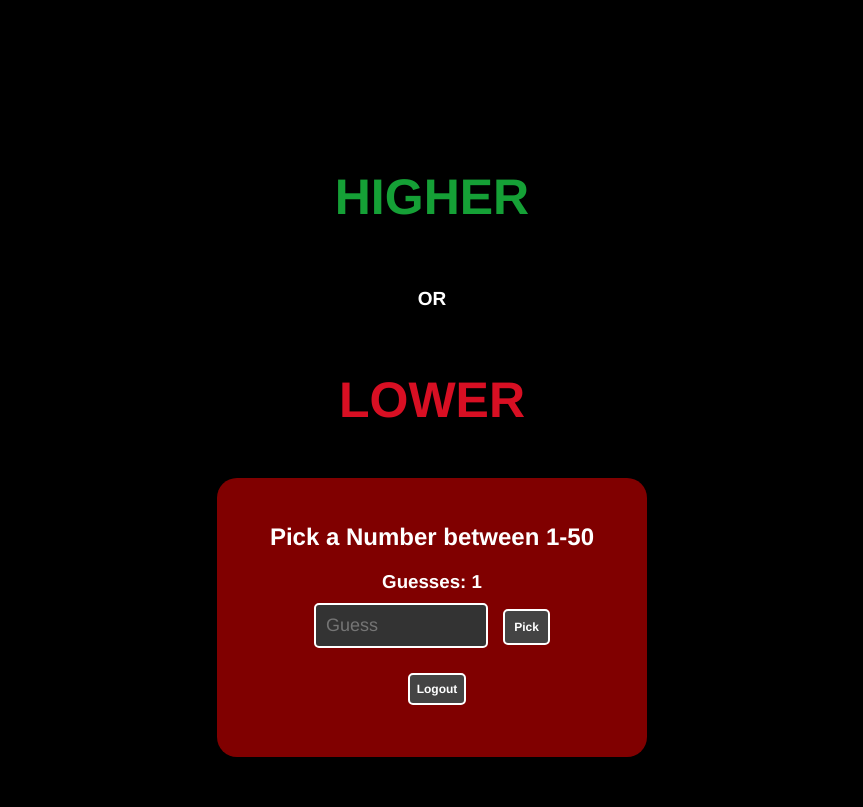
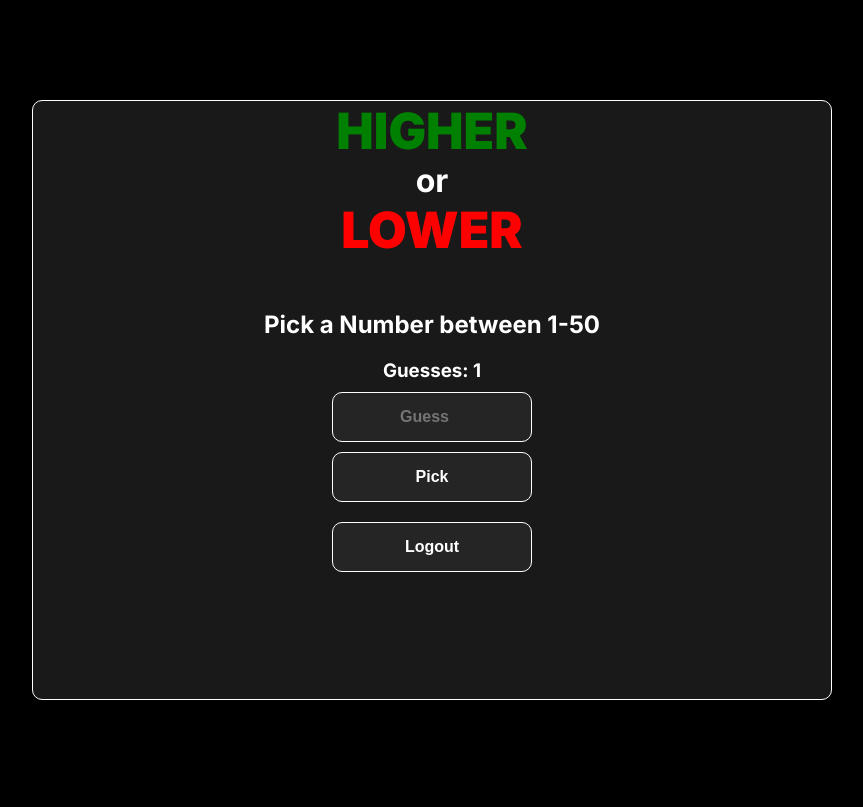
Before and after one commit to lhyvi/Ass05, a PHP site: page /higherlower.php in a window 1280 px wide. Shown: the whole page, without its empty margins (208-1071 px from the left). After the commit the page ends 700 px from the top, so only its background shows below. Run offline with PHP 8.4, Linux system fonts and the light colour scheme; the visitor is signed in with stand-in values (Sample User, id 1).

Commit message:
final assessment 05

```diff
--- a/CSS/higherlower.css
+++ b/CSS/higherlower.css
@@ -1,95 +1,96 @@
 @import url('https://fonts.googleapis.com/css2?family=Inter:ital,opsz,wght@0,14..32,100..900;1,14..32,100..900&display=swap');
 
-*{
-    font-family: Helvetica, sans-serif;
-    color: white;
+* {
+    margin: 0;
+    padding: 0;
+    box-sizing: border-box;
 }
 
-body{
-    margin-top: 220px;
-    text-align: center;
+body {
+    font-family: 'Inter', sans-serif;
+    color: white;
     background-color: black;
+    height: 100vh;
+    display: flex;
+    justify-content: center;
+    align-items: center;
 }
 
-input[type="number"]{
-    width: 150px;
-    padding: 10px;
-    margin: 10px 0;
-    font-size: 18px;
-    border-radius: 5px;
-    border: 2px solid #fff;
-    background-color: #333;
-    color: white;
+.container {
+    background: rgba(50, 50, 50, 0.5);
+    display: flex;
+    justify-content: flex-start;
+    align-items: center;
+    flex-direction: column;
+    text-align: center;
+    backdrop-filter: blur(10px);
+    border: 1px solid white;
+    border-radius: 10px;
+    width: 800px;
+    height: 600px;
 }
 
-button {
-    font-weight: 600;
-    margin-left: 10px;
-    padding: 9px 9px;
-    font-size: 12px;
-    background-color: #444;
-    color: white;
-    border: 2px solid white;
-    border-radius: 5px;
-    cursor: pointer;
-    transition: background-color 0.3s ease;
+.upper-container, .lower-container {
+    display: flex;
+    justify-content: center;
+    align-items: center;
+    text-align: center;
+    flex-direction: column;
 }
 
-button:hover {
-    background-color: #555;
+.upper-container {
+    width: 100%;
+    border-radius: 10px;
+    margin-bottom: 50px;
 }
 
-#box{
-    width: 30%;
-    margin: 50px auto;
-    padding: 25px;
-    background-color: rgba(255, 0, 0, 0.5);
-    border-radius: 20px;
-    border: 2px white;
+input, button, .guess, .logout, .play-again {
+    margin: 10px 0;
+    color: white;
+    background: rgba(50, 50, 50, 0.5);
+    padding: 15px 20px;
+    width: 200px;
+    border: 1px solid #ccc;
+    border-radius: 5px;
+    text-align: center;
 }
 
-h1{
-    margin-top: -105px;
-    font-size: 50px;
-    display: flex;
-    flex-direction: column;
-    align-items: center;
-    line-height: 1.1;
+input.guess, button {
+    display: block;
 }
 
-#green {
-    color: #15a036;
+button, .guess, .logout, .play-again {
+    font-size: 16px;
+    font-weight: bolder;
+    cursor: pointer;
+    background-color: rgba(50, 50, 50, 0.5);
+    border: 1px solid white;
+    border-radius: 10px;
+    margin-bottom: 10px;
 }
 
-#red {
-    color: #d80f23;
+button:hover, .logout:hover, .play-again:hover {
+    background-color: #dc143c;
 }
 
-#white {
-    color: white;
-    font-size: 19px;
-    line-height: 2;
+.winner {
+    color: green;
+    font-size: 50px;
+    font-weight: bolder;
 }
 
-#green, #white, #red {
-    margin: 0;
+.green {
+    color: green;
+    font-size: 50px;
+    font-weight: bolder;
 }
 
-input[type="submit"]{
-    font-weight: 600;
-    margin-top: 15px;
-    margin-left: 10px;
-    margin-bottom: 8px;
-    padding: 7px 7px;
-    font-size: 12px;
-    background-color: #444;
-    color: white;
-    border: 2px solid white;
-    border-radius: 5px;
-    cursor: pointer;
-    transition: background-color 0.3s ease;
+.red {
+    color: red;
+    font-size: 50px;
+    font-weight: bolder;
 }
 
-input[type="submit"]:hover {
-    background-color: #555;
+h2{
+    margin-bottom: 20px;
 }
--- a/higherlower.php
+++ b/higherlower.php
@@ -18,13 +18,16 @@ if (!isset($_SESSION['random_number']) or !isset($_SESSION['guesses'])) {
 <html lang="en">
 <head>
     <meta charset="UTF-8">
-    <meta name="viewport" content="width=device-width, initial-scale=1.0">
+    <meta name="viewport" content="wclassth=device-wclassth, initial-scale=1.0">
     <title>Higher Lower</title>
     <link rel="stylesheet" type="text/css" href="CSS/higherlower.css">
 </head>
 <body>
-	<h1><br><span id="green">HIGHER</span><br><span id="white">OR</span><br><span id="red">LOWER</span></h1>
-	<div id="box">
+	<div class="container">
+		<div class="upper-container">
+			<h1><span class="green">HIGHER</span><br> or <br><span class="red">LOWER</span></h1>
+		</div>
+		<div class="lower-container">
 		<?php
 		$win = false;
 
@@ -39,29 +42,27 @@ if (!isset($_SESSION['random_number']) or !isset($_SESSION['guesses'])) {
 				$_SESSION['guesses'] += 1;
 			} else {
 				$win = true;
-
 			}
 		}
+
 		if ($win) {
 			$final_guesses = $_SESSION['guesses'];
 			$_SESSION['random_number'] = rand(1, $number_max);
 			$_SESSION['guesses'] = 0;
-
 		?>
-
-	<h2>WINNER!</h2>
-	<h2>CONGRATS <?php echo $_SESSION['uname'];?>
-	<h2>FINAL AMOUNT OF GUESSES: <?php echo $final_guesses;?></h2>
+			<h2 class="winner">WINNER!</h2>
+			<h2>CONGRATS <?php echo $_SESSION['uname']; ?></h2>
+			<h2>FINAL AMOUNT OF GUESSES: <?php echo $final_guesses; ?></h2>
 			<form action="higherlower.php">
-    <input type="submit" value="Play again?" />
+				<input class="play-again" type="submit" value="Play again?" />
 			</form>
 		<?php
 		} else {
 		?>
-	<h2> Pick a Number between 1-<?php echo $number_max?> </h2>
-	<h3> Guesses: <?php echo $_SESSION['guesses'];?>
+			<h2>Pick a Number between 1-<?php echo $number_max; ?></h2>
+			<h3>Guesses: <?php echo $_SESSION['guesses']; ?></h3>
 			<form action="higherlower.php" method="post">
-		<input type="number" name="guess" placeholder="Guess" min=1 max=<?php echo $number_max;?> required=true></input>
+				<input type="number" class="guess" name="guess" placeholder="Guess" min=1 max=<?php echo $number_max; ?> required />
 				<button type="submit">Pick</button>
 			</form>
 		<?php
@@ -69,7 +70,9 @@ if (!isset($_SESSION['random_number']) or !isset($_SESSION['guesses'])) {
 		?>
 
 		<form action="logout.php">
-    <input type="submit" value="Logout" />
+			<input type="submit" value="Logout" class="logout" />
 		</form>
 		</div>
+	</div>
 </body>
+</html>
```
Also changed, not shown: CSS/index.css (+8 -5 lines), CSS/bg-stars.jpg (deleted). Lines whose indentation alone changed are shown as unchanged.
